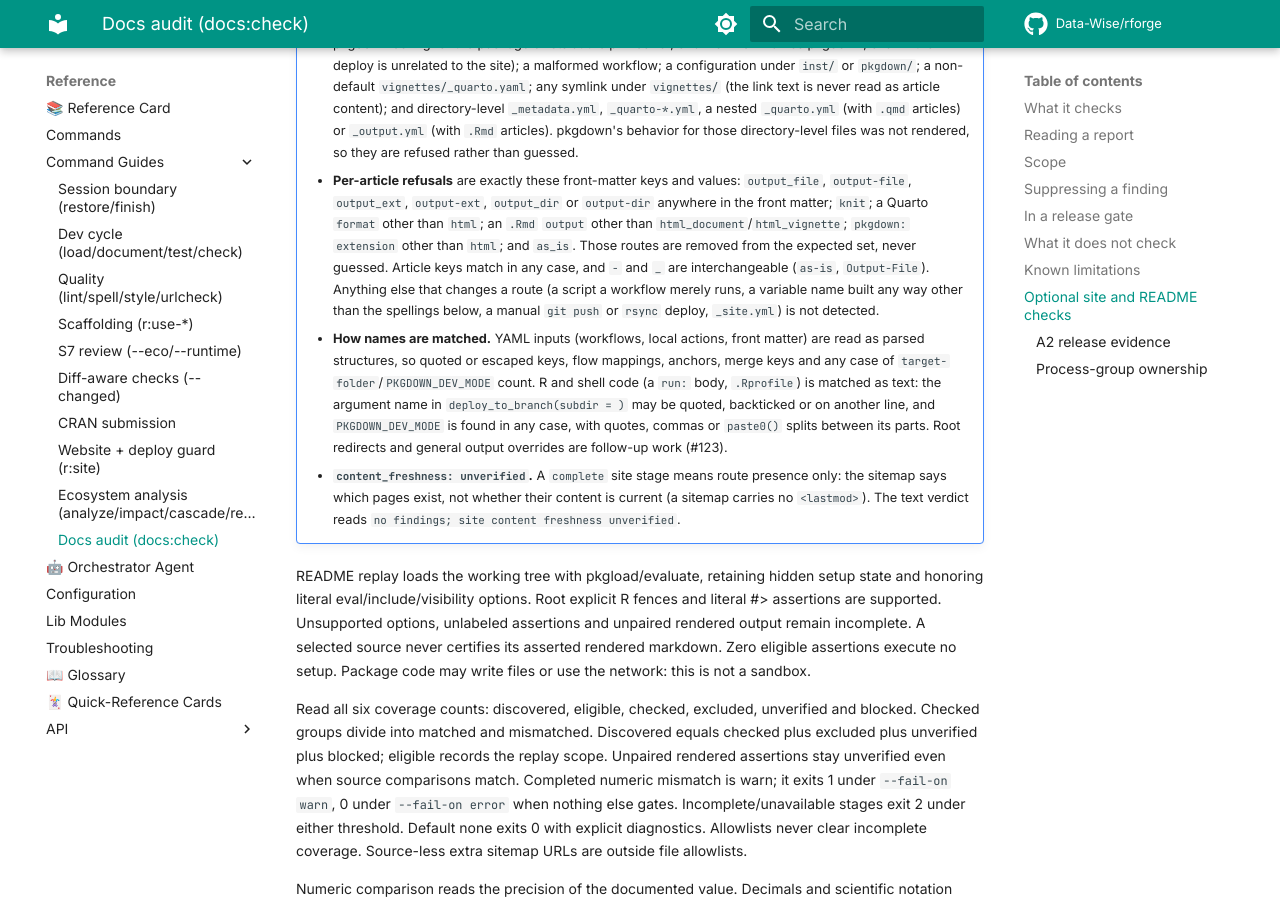
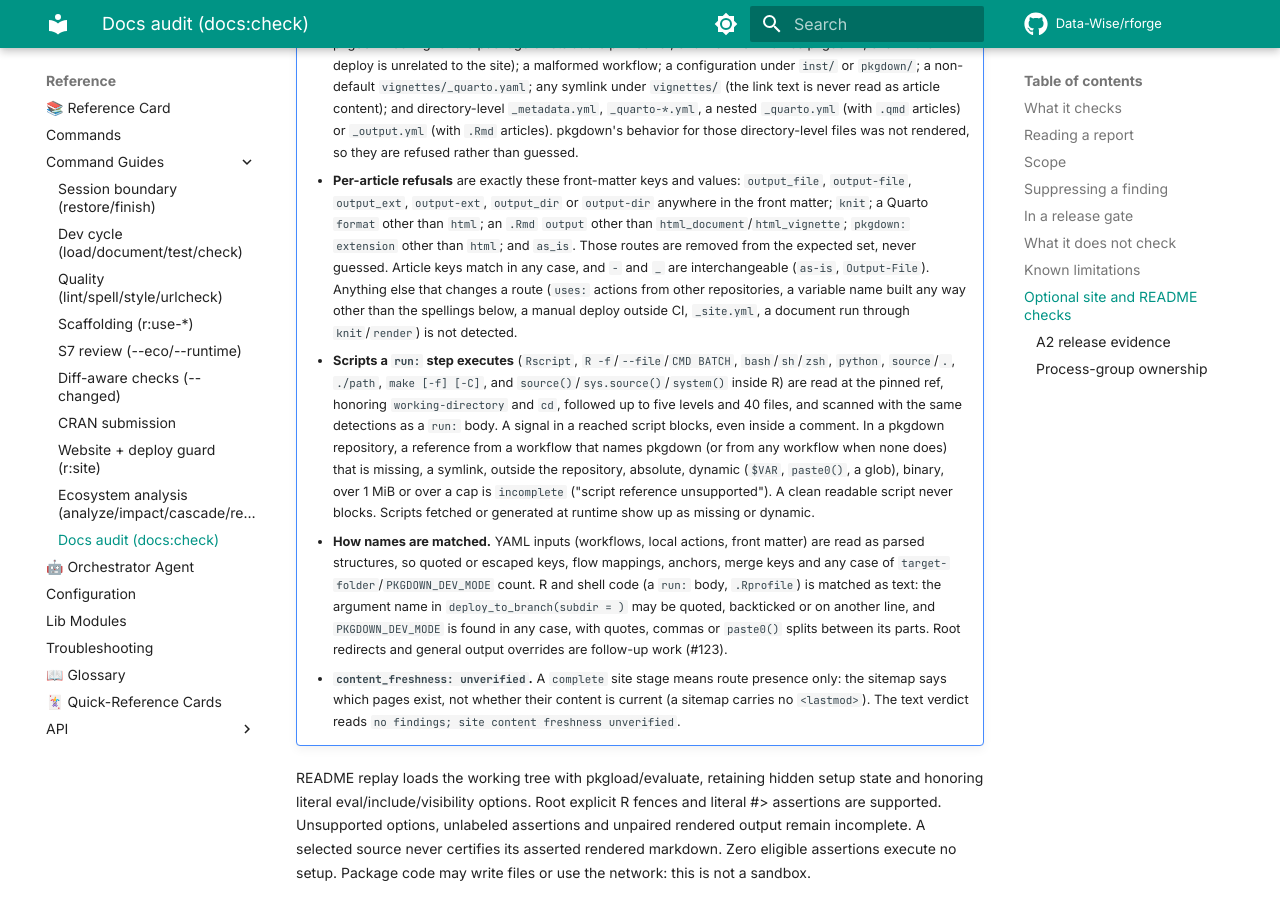
Before and after one commit to Data-Wise/rforge, an MkDocs documentation site: the page built from docs/guides/docs-audit.md, in a window 1280 px wide and 900 px high, scrolled down 3124 px. Built offline with MkDocs 1.6.1 and Material for MkDocs 9.7.7, drawn with Linux system fonts in a browser that asks for light colours; comment, search, counter and statistics services are not loaded.

Commit message:
docs: describe script scanning and keep the not-detected list honest
Co-Authored-By: Claude Sonnet 5.5 <noreply@anthropic.com>

```diff
--- a/docs/guides/docs-audit.md
+++ b/docs/guides/docs-audit.md
@@ -122,8 +122,18 @@ Foreign/scheme-changing redirects require a fresh canonical-URL invocation.
       `html_document`/`html_vignette`; `pkgdown: extension` other than `html`; and `as_is`. Those
       routes are removed from the expected set, never guessed. Article keys match in any case, and
       `-` and `_` are interchangeable (`as-is`, `Output-File`). Anything else that changes a route
-      (a script a workflow merely runs, a variable name built any way other than the spellings
-      below, a manual `git push` or `rsync` deploy, `_site.yml`) is not detected.
+      (`uses:` actions from other repositories, a variable name built any way other than the
+      spellings below, a manual deploy outside CI, `_site.yml`, a document run through
+      `knit`/`render`) is not detected.
+    - **Scripts a `run:` step executes** (`Rscript`, `R -f`/`--file`/`CMD BATCH`, `bash`/`sh`/`zsh`,
+      `python`, `source`/`.`, `./path`, `make [-f] [-C]`, and `source()`/`sys.source()`/`system()`
+      inside R) are read at the pinned ref, honoring `working-directory` and `cd`, followed up to
+      five levels and 40 files, and scanned with the same detections as a `run:` body. A signal
+      in a reached script blocks, even inside a comment. In a pkgdown repository, a reference
+      from a workflow that names pkgdown (or from any workflow when none does) that is missing,
+      a symlink, outside the repository, absolute, dynamic (`$VAR`, `paste0()`, a glob), binary,
+      over 1 MiB or over a cap is `incomplete` ("script reference unsupported"). A clean readable
+      script never blocks. Scripts fetched or generated at runtime show up as missing or dynamic.
     - **How names are matched.** YAML inputs (workflows, local actions, front matter) are read as
       parsed structures, so quoted or escaped keys, flow mappings, anchors, merge keys and any
       case of `target-folder`/`PKGDOWN_DEV_MODE` count. R and shell code (a `run:` body,
```
Also changed, not shown: CHANGELOG.md (+10 -0 lines), commands/docs/check.md (+5 -2 lines), docs/commands.md (+4 -2 lines).
